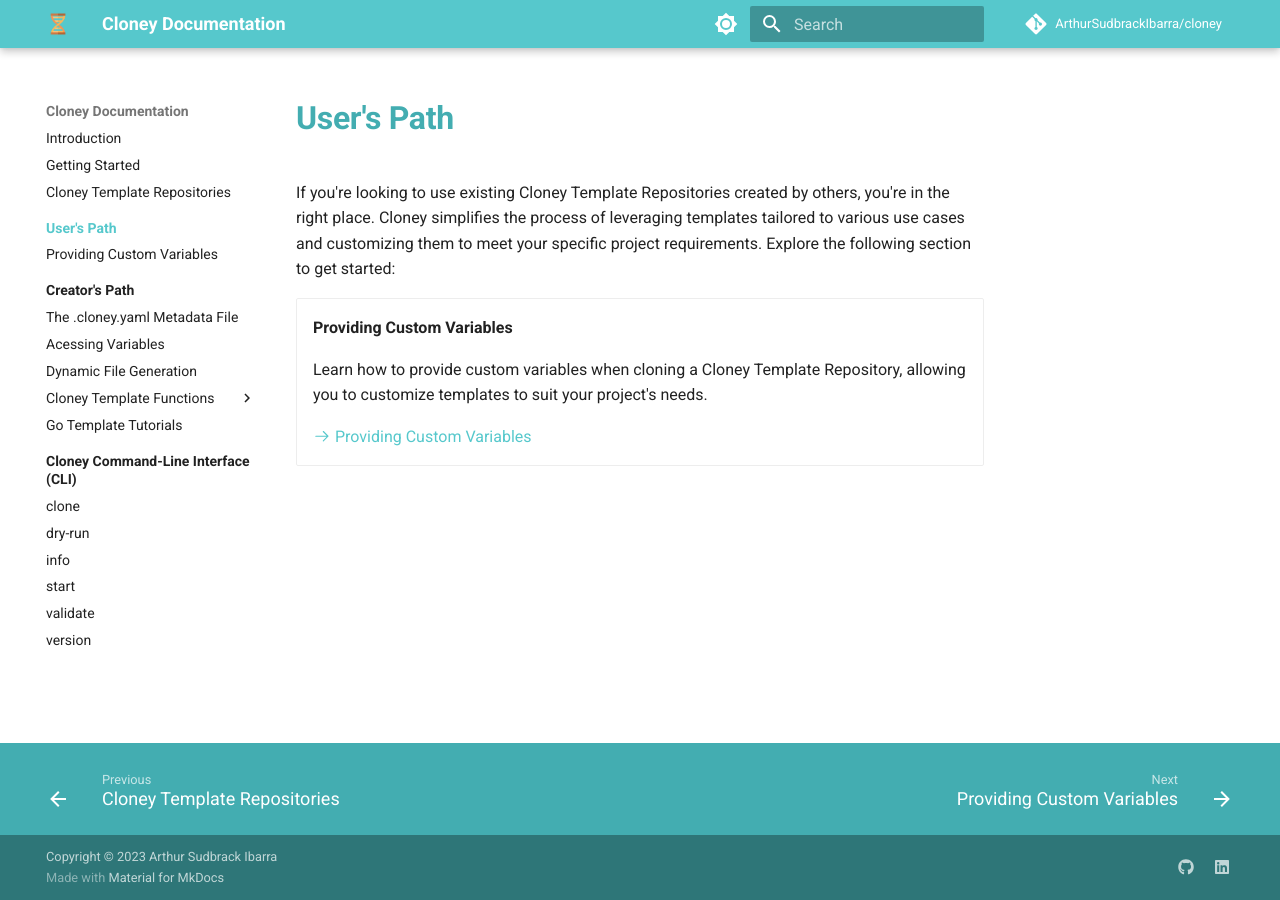
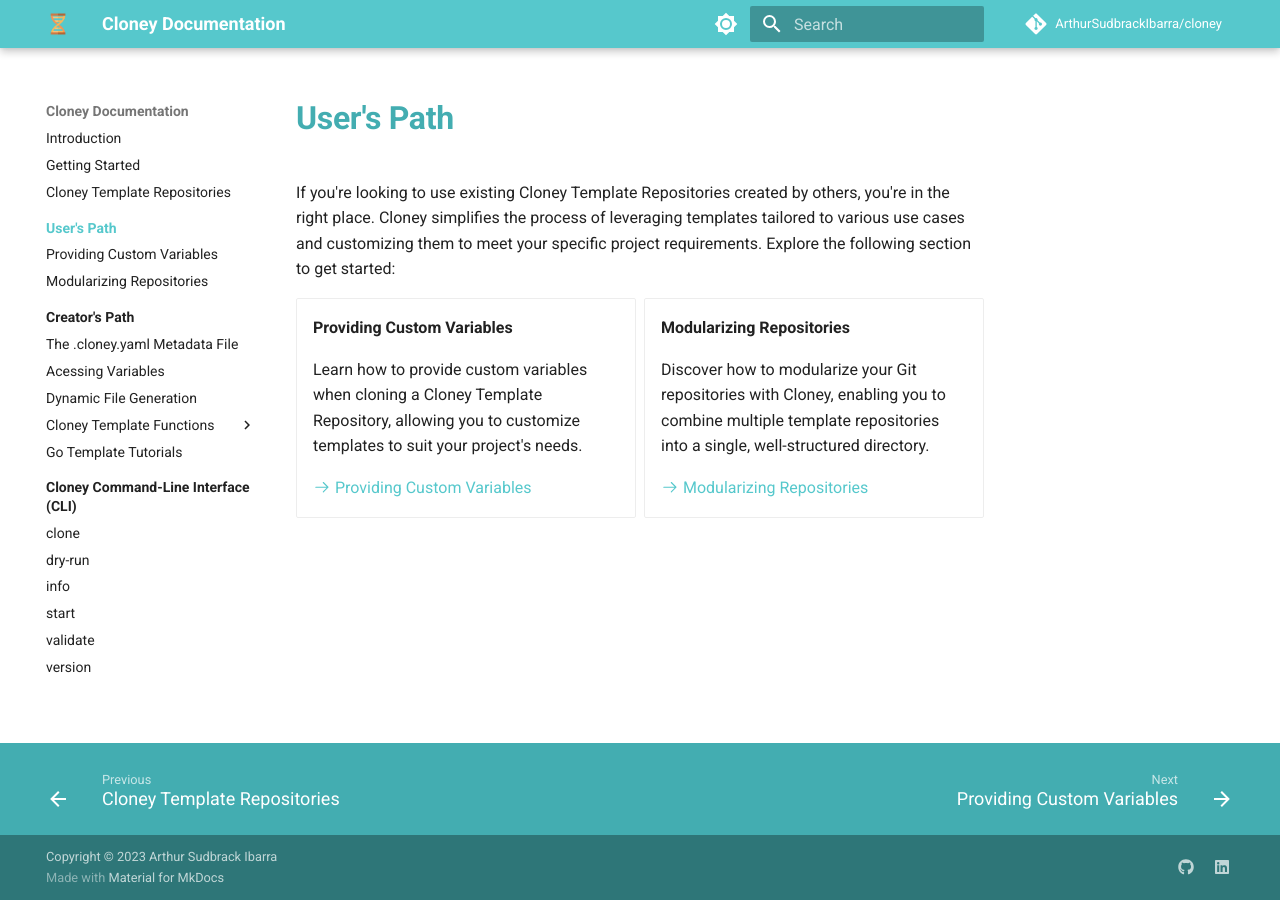
Before and after one commit to ArthurSudbrackIbarra/cloney-documentation, an MkDocs documentation site: the page built from docs/users/index.md, in a window 1280 px wide. Built offline with MkDocs 1.6.1 and Material for MkDocs 9.7.7, drawn with Linux system fonts in a browser that asks for light colours; comment, search, counter and statistics services are not loaded.

Commit message:
Modularize doc.

```diff
--- a/docs/users/index.md
+++ b/docs/users/index.md
@@ -8,4 +8,10 @@
     Learn how to provide custom variables when cloning a Cloney Template Repository, allowing you to customize templates to suit your project's needs.
 
     [:octicons-arrow-right-24: Providing Custom Variables](providing-custom-variables.md)
+
+-   __Modularizing Repositories__
+
+    Discover how to modularize your Git repositories with Cloney, enabling you to combine multiple template repositories into a single, well-structured directory.
+
+    [:octicons-arrow-right-24: Modularizing Repositories](modularizing-repositories.md)
 </div>
--- a/mkdocs.yaml
+++ b/mkdocs.yaml
@@ -42,6 +42,7 @@
   - User's Path:
       - users/index.md
       - Providing Custom Variables: users/providing-custom-variables.md
+      - Modularizing Repositories: users/modularizing-repositories.md
   - Creator's Path:
       - creators/index.md
       - The .cloney.yaml Metadata File: creators/cloney-metadata-file.md
```
Also changed, not shown: docs/users/modularizing-repositories.md (added, +49 -0 lines).
